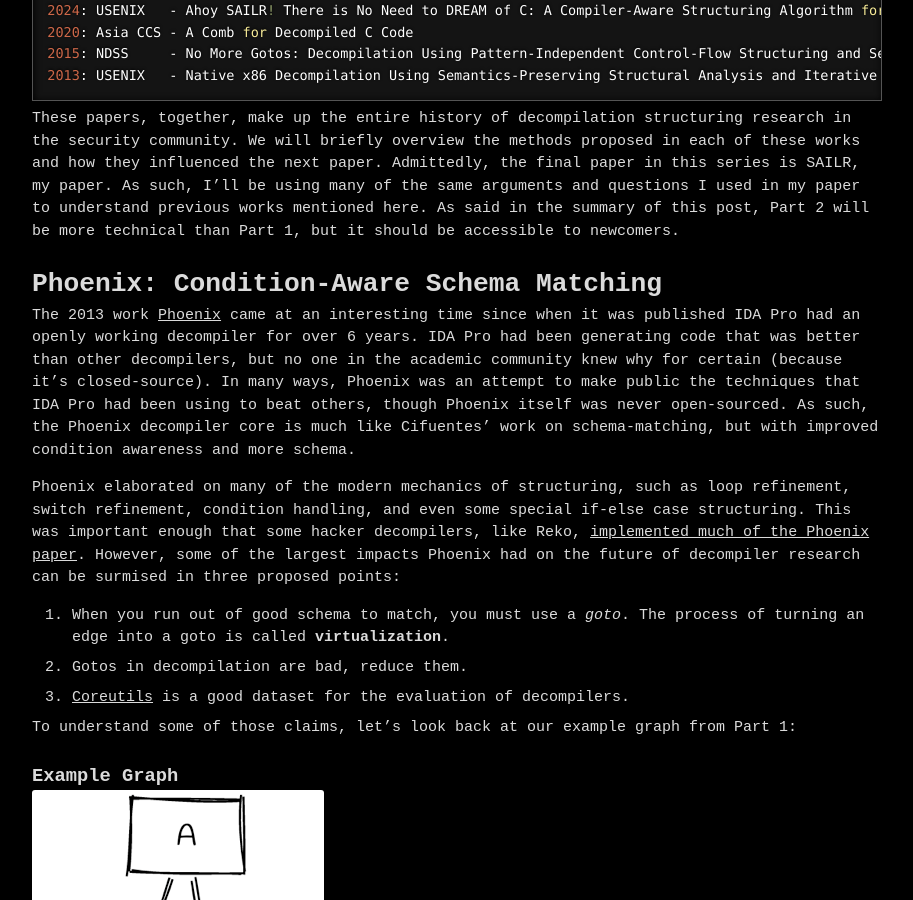
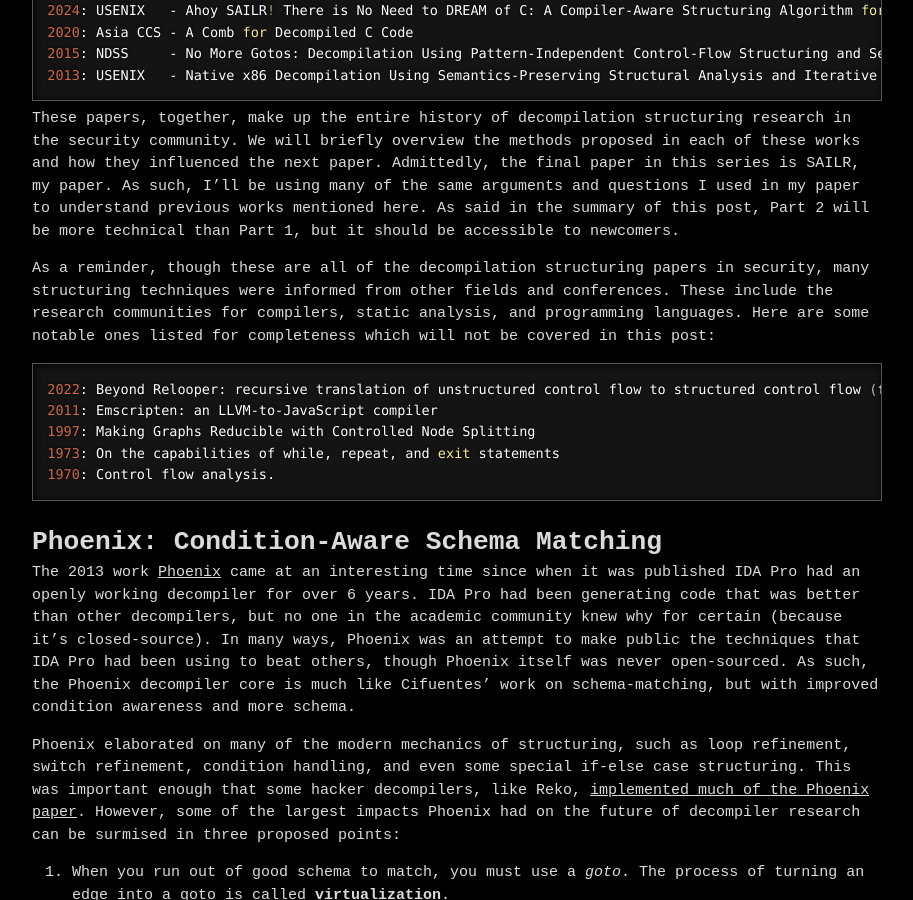
Before and after one commit to mahaloz/mahaloz.re, a Jekyll site: the page built from _posts/2024-01-10-dec-history-pt2.md, in a window 1280 px wide and 900 px high, scrolled down 660 px. Shown: the whole window, without its empty margins (183-1096 px from the left). Built offline with Jekyll 4.4.1, drawn with Linux system fonts in a browser that asks for light colours; comment, search, counter and statistics services are not loaded; some of the changed text lies outside the part shown.

Commit message:
complete

````diff
--- a/_posts/2024-01-10-dec-history-pt2.md
+++ b/_posts/2024-01-10-dec-history-pt2.md
@@ -27,6 +27,17 @@ We will briefly overview the methods proposed in each of these works and how the
 Admittedly, the final paper in this series is SAILR, my paper.
 As such, I'll be using many of the same arguments and questions I used in my paper to understand previous works mentioned here.
 As said in the summary of this post, Part 2 will be more technical than Part 1, but it should be accessible to newcomers.
+
+As a reminder, though these are all of the decompilation structuring papers in security, many structuring techniques were informed from other fields and conferences.
+These include the research communities for compilers, static analysis, and programming languages.
+Here are some notable ones listed for completeness which will not be covered in this post:
+```bash
+2022: Beyond Relooper: recursive translation of unstructured control flow to structured control flow (functional pearl)
+2011: Emscripten: an LLVM-to-JavaScript compiler
+1997: Making Graphs Reducible with Controlled Node Splitting
+1973: On the capabilities of while, repeat, and exit statements
+1970: Control flow analysis.
+```
 
 ## Phoenix: Condition-Aware Schema Matching
 
@@ -268,6 +279,7 @@ SAILR is the exception, which produces the source code exactly in this example.
 The code was compiled with `gcc -O2`, the default compiler optimization level for packages in Linux.
 Indeed, IDA Pro has both a goto and duplicated code (`puts("second")`).
 In SAILR, we found that the cause of _most_ gotos is just **9 compiler optimizations**, most found in `O2`.
+For any savvy decompiler people, these findings suggest that [reducible graphs](https://dl.acm.org/doi/pdf/10.1145/355609.362337) are unimportant to decompilation structuring.
 The only way to ever get rid of these gotos, while maintaining structure like the source, is to revert them precisely.
 
 This realization was important because up until this point, we had been removing gotos from decompilation without knowing why.
````
